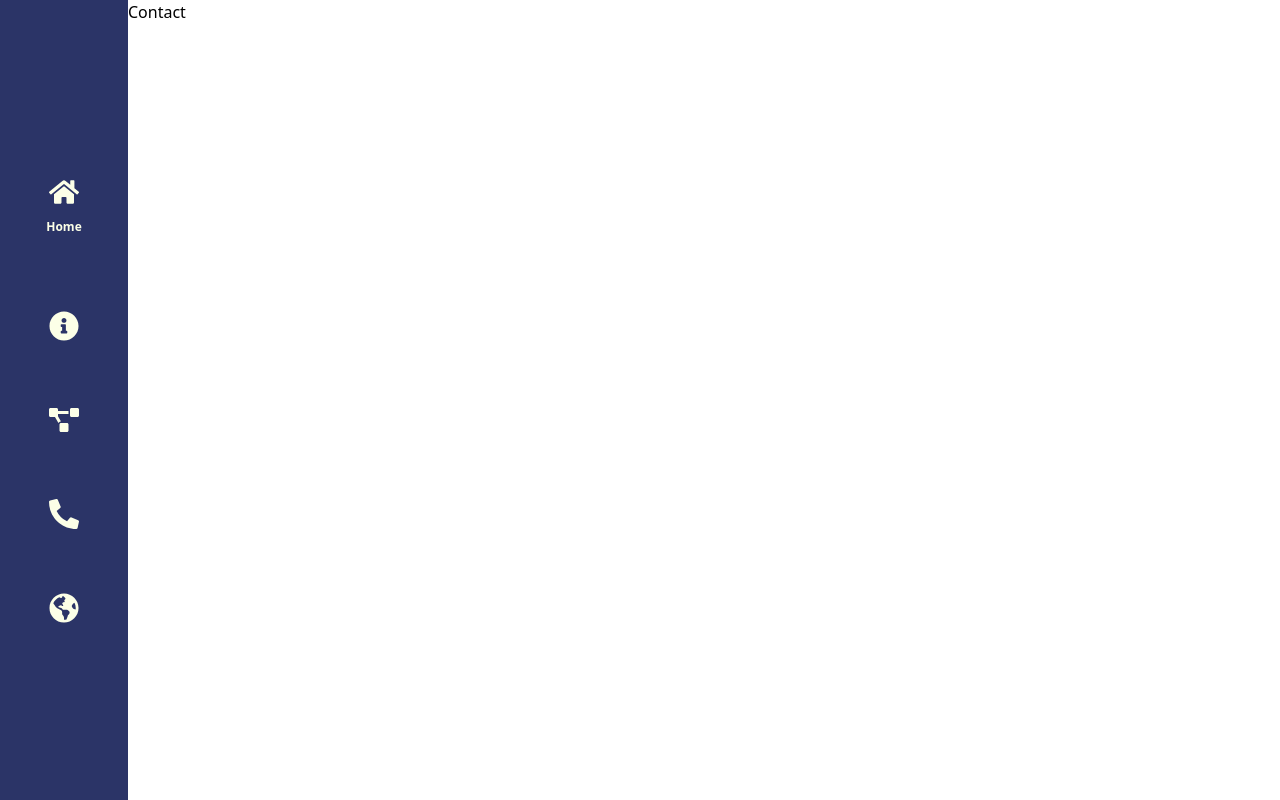
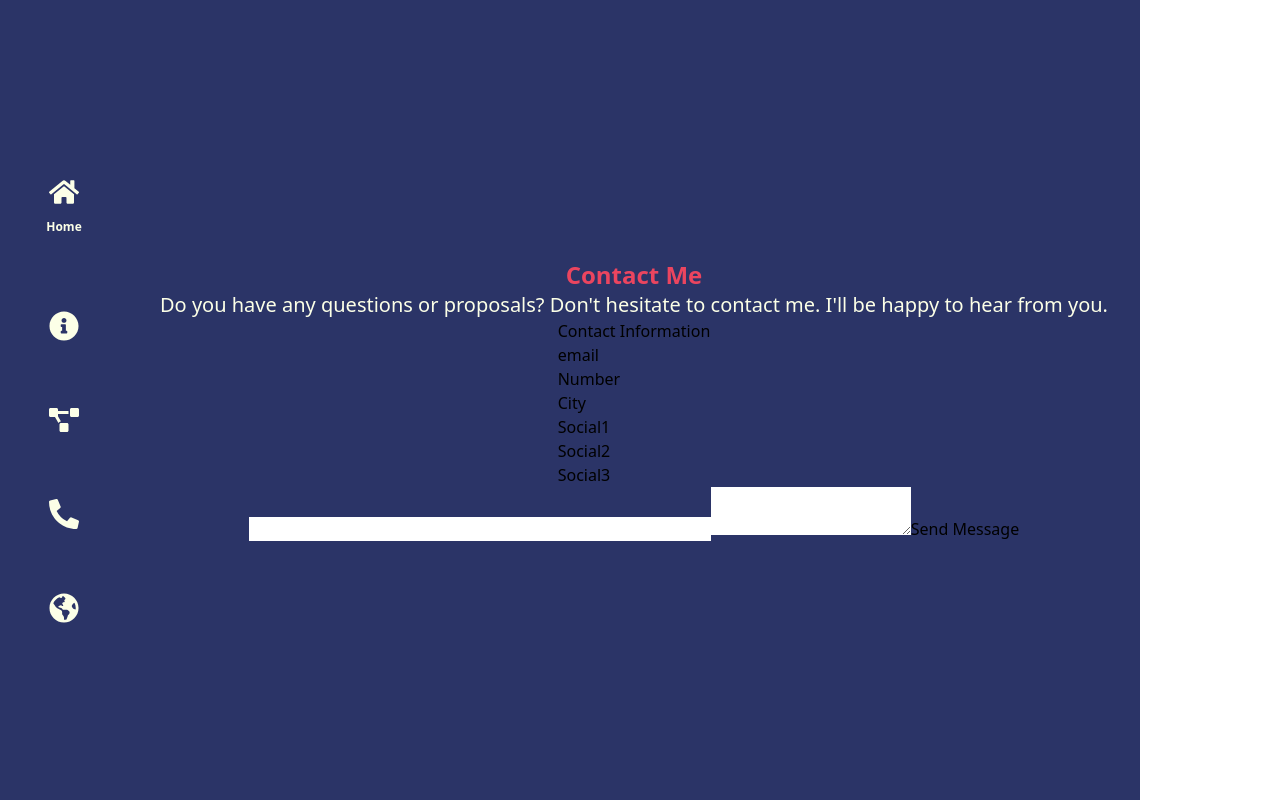
Before and after one commit to Jiwemoyo/MyPortafolio, a React (Vite) app: page /contact in a window 1280 px wide. Built offline with nearby package versions, Linux system fonts and the light colour scheme.

Commit message:
traducciones implementadas

```diff
--- a/locales/en/translation.json
+++ b/locales/en/translation.json
@@ -18,5 +18,8 @@
   },
   "skills": "skills",
   "Philosophy":"My Philosophy",
-  "Philosophy-context":"I believe in the fusion of technology and creativity to solve problems and create memorable digital experiences. My goal is to continue learning and growing in this ever-evolving field while contributing to projects that have a positive impact on the world."
+  "Philosophy-context":"I believe in the fusion of technology and creativity to solve problems and create memorable digital experiences. My goal is to continue learning and growing in this ever-evolving field while contributing to projects that have a positive impact on the world.",
+  "Proyects-title":"My proyects",
+  "Proyects-presentation":"Here's a selection of projects I've worked on. Each one demonstrates different skills and technologies.",
+  "VP":"View Proyect"
 }
--- a/locales/es/translation.json
+++ b/locales/es/translation.json
@@ -18,5 +18,8 @@
   },
   "skills":"Habilidades",
   "Philosophy":"Mi Filosofía",
-  "Philosophy-context":"Creo en la fusión de la tecnología y la creatividad para resolver problemas y crear experiencias digitales memorables. Mi objetivo es seguir aprendiendo y creciendo en este campo en constante evolución, mientras contribuyo a proyectos que tengan un impacto positivo en el mundo."
+  "Philosophy-context":"Creo en la fusión de la tecnología y la creatividad para resolver problemas y crear experiencias digitales memorables. Mi objetivo es seguir aprendiendo y creciendo en este campo en constante evolución, mientras contribuyo a proyectos que tengan un impacto positivo en el mundo.",
+  "Proyects-title":"Mis proyectos",
+  "Proyects-presentation":"Aquí hay una selección de proyectos en los que he trabajado. Cada uno demuestra diferentes habilidades y tecnologías.",
+  "VP":"Ver Proyecto"
 }
--- a/proyectsData.js
+++ b/proyectsData.js
@@ -1,5 +1,3 @@
-import { Link } from "react-router-dom";
-
 const proyects = [
   {
     id: 1,
--- a/src/components/Contact.jsx
+++ b/src/components/Contact.jsx
@@ -2,6 +2,28 @@ import React from 'react'
 
 export const Contact = () => {
   return (
-    <div>Contact</div>
+    <div className=' bg-custom-blue flex flex-col justify-center items-center h-screen px-8'>
+      <h2 className='text-custom-red font-bold text-2xl'>Contact Me </h2>
+      <p className=' text-custom-white text-xl '>Do you have any questions or proposals? Don't hesitate to contact me. I'll be happy to hear from you.</p>
+      <div>
+        <h3>Contact Information</h3>
+        <ul>
+          <li>email</li>
+          <li>Number</li>
+          <li>City</li>
+          <ul>
+            <li>Social1</li>
+            <li>Social2</li>
+            <li>Social3</li>
+          </ul>
+        </ul>
+      </div>
+      <form action="">
+        <input type="text" name="" id="" />
+        <input type="email" />
+        <textarea name="" id=""></textarea>
+        <input type="submit" value="Send Message" />
+      </form>
+    </div>
   )
 }
--- a/src/components/Projects.jsx
+++ b/src/components/Projects.jsx
@@ -1,16 +1,18 @@
 import React from "react";
 import dataProject from '../../proyectsData'
 import { ProjectsCard } from "./ProjectsCard";
+import { useTranslation } from "react-i18next";
 
 export const Projects = () => {
+  const { t } = useTranslation();
   return (
-<div className="bg-custom-blue flex flex-col gap-6 justify-center items-center h-100 px-8 text-center text-custom-celeste text-xl font-semibold sm:text-2xl sm:w-screen sm:py-40">
-      <h2 className="text-custom-red text-3xl lg:text-4xl">My Projects</h2>
+<div className="bg-custom-blue flex flex-col gap-8 justify-center items-center h-100 px-8 text-center text-custom-celeste text-xl font-semibold sm:text-2xl sm:w-screen sm:py-28">
+      <h2 className="text-custom-red text-3xl lg:text-4xl">{t('Proyects-title')}</h2>
       <p className="max-w-2xl">
-        Here's a selection of projects I've worked on. Each one demonstrates different skills and technologies.
+        {t('Proyects-presentation')}
       </p>
       {/* Grid layout for larger screens */}
-      <div className=" flex flex-col items-center justify-center sm:flex-row flex-wrap gap-9">
+      <div className=" flex flex-col items-center justify-center sm:flex-row flex-wrap gap-9 sm:mt-10">
         {dataProject.map((project) => (
           <ProjectsCard key={project.id} data={project} />
         ))}
--- a/src/components/ProjectsCard.jsx
+++ b/src/components/ProjectsCard.jsx
@@ -1,6 +1,7 @@
 import React from "react";
-
+import { useTranslation } from "react-i18next";
 export const ProjectsCard = ({data}) => {
+  const { t } = useTranslation();
   return (
     <div className="flex flex-col bg-white bg-opacity-10 rounded-lg shadow-lg overflow-hidden">
     <img src={data.img} alt="imgproyect" className="rounded-t-lg w-full h-64 object-cover" />
@@ -22,7 +23,7 @@ export const ProjectsCard = ({data}) => {
         target="_blank"
         href={data.Link}
       >
-        Enlace Proyecto
+        {t("VP")}
       </a>
     </div>
   </div>
```
